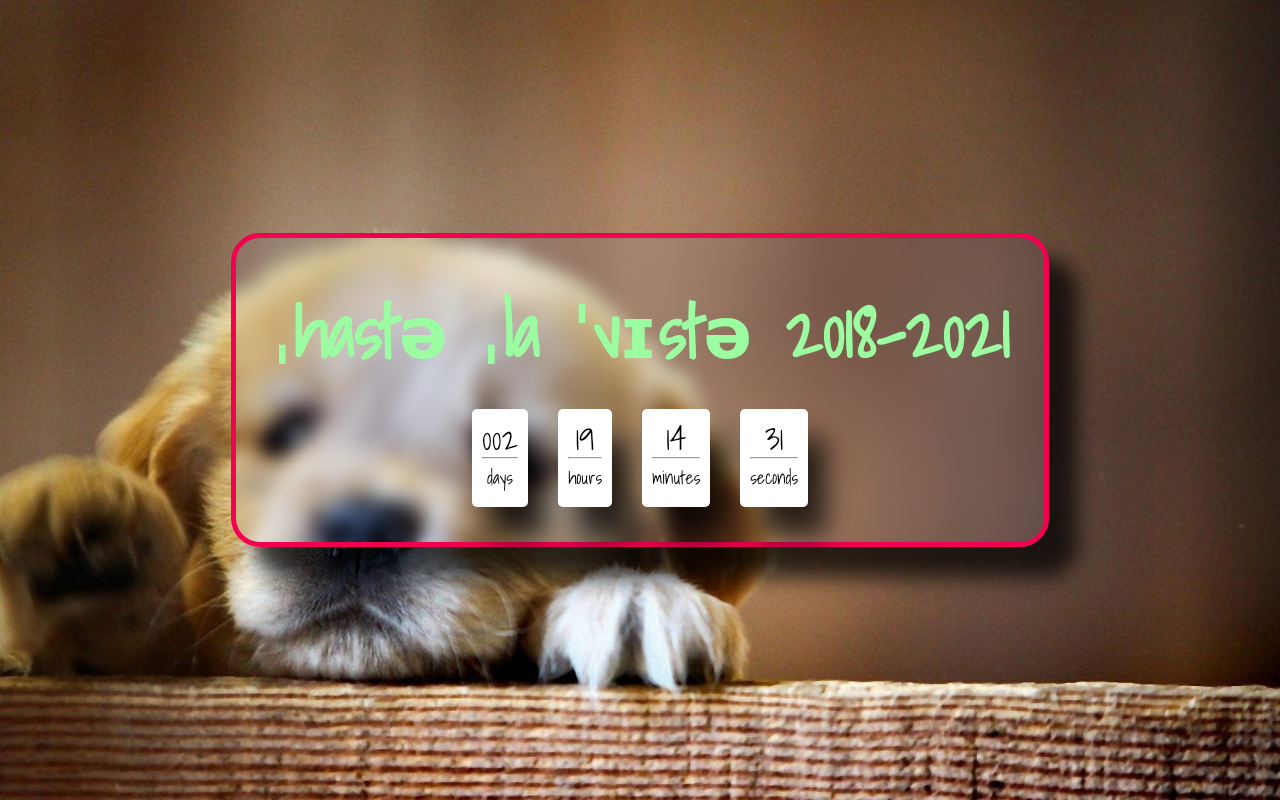
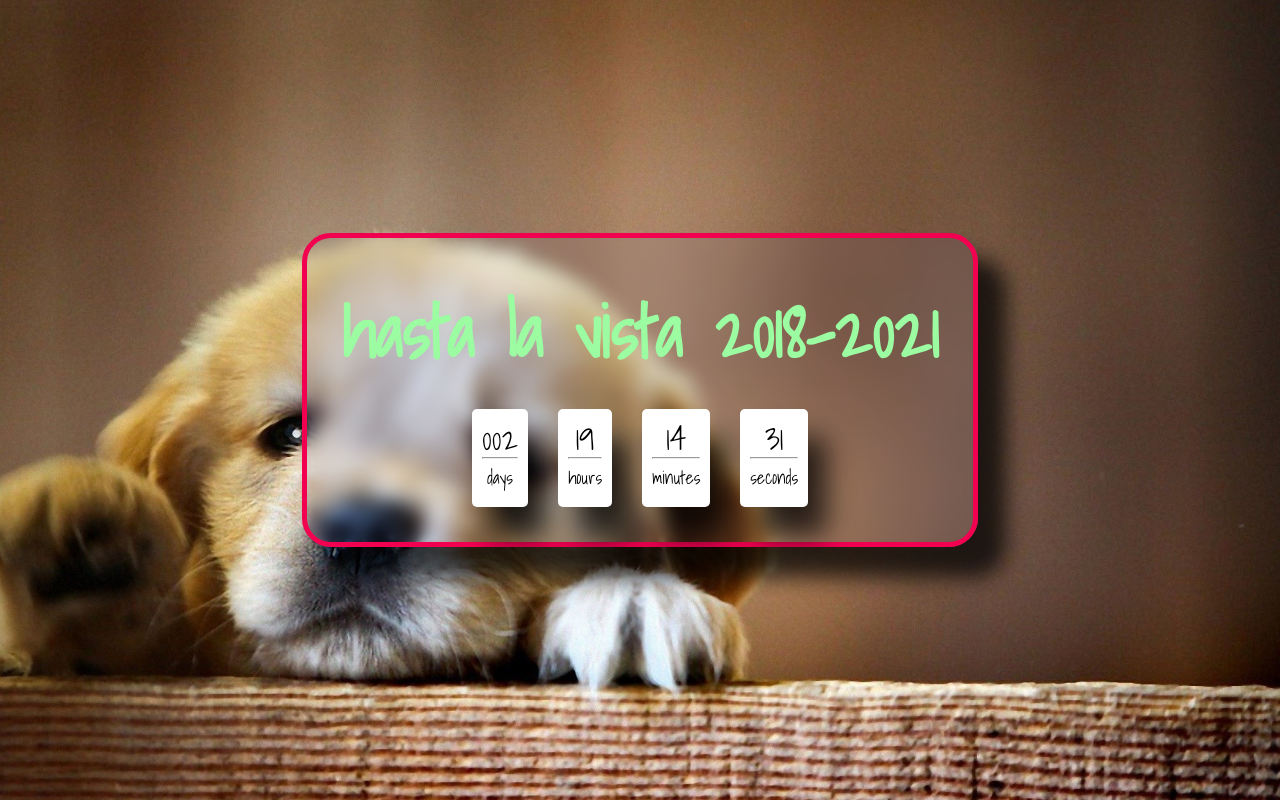
Before and after one commit to soumya-99/farewell-sajc, a plain HTML site: page index.html in a window 1280 px wide. Drawn offline with Linux system fonts and the light colour scheme; a web font is replaced by a local one.

Commit message:
Change body title

```diff
--- a/index.html
+++ b/index.html
@@ -12,7 +12,7 @@
 <body>
 
     <div class="main">
-        <div class="title">ˌhastə ˌla ˈvɪstə 2018-2021</div>
+        <div class="title">hasta la vista 2018-2021</div>
 
         <div class="counter">
             <div class="item">
```
